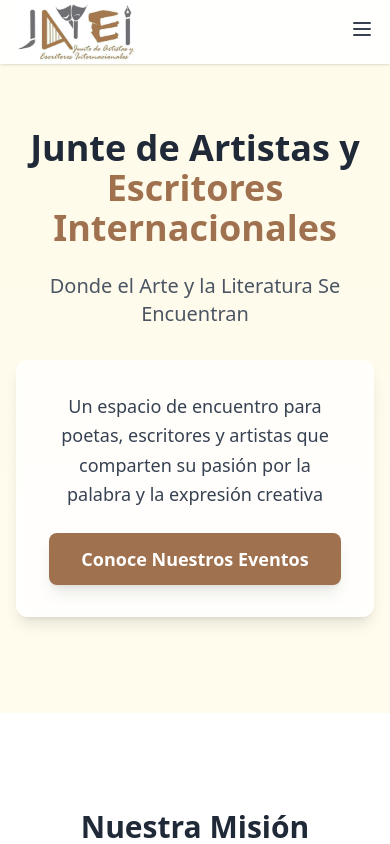
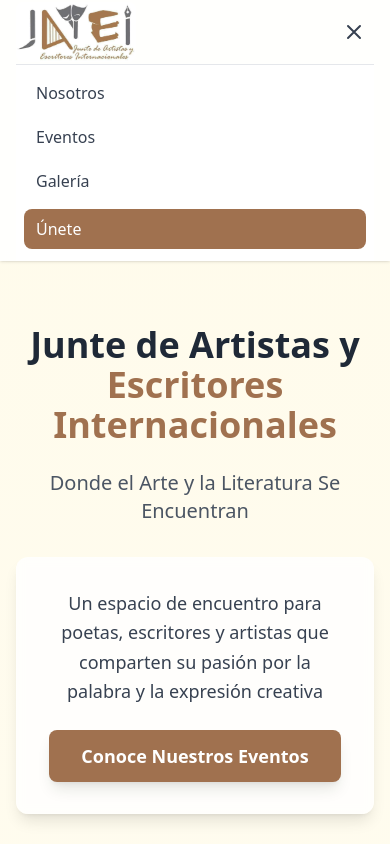
Before and after one commit to temiban013/jayei, a Next.js app: page / in a window 390 px wide. Both pictures are taken after a click on the button "Abrir menú de navegación". Shown: the top 844 px of the page. Built offline with nearby package versions, Linux system fonts and the light colour scheme.

Commit message:
But fix with the hamburger during mobile view

```diff
--- a/app/page.tsx
+++ b/app/page.tsx
@@ -1,9 +1,32 @@
 "use client";
-import React from "react";
+import React, { useState } from "react";
 import Image from "next/image";
 import PhotoGallery from "@/components/PhotoGallery";
 
 export default function Home() {
+  // State to manage mobile menu visibility
+  const [isMobileMenuOpen, setIsMobileMenuOpen] = useState(false);
+
+  // Function to toggle mobile menu
+  const toggleMobileMenu = () => {
+    setIsMobileMenuOpen(!isMobileMenuOpen);
+  };
+
+  // Function to close mobile menu when a nav link is clicked
+  const closeMobileMenu = () => {
+    setIsMobileMenuOpen(false);
+  };
+
+  // Function to handle smooth scrolling and menu closing
+  const handleNavClick = (elementId: string) => {
+    closeMobileMenu();
+    setTimeout(() => {
+      document
+        .getElementById(elementId)
+        ?.scrollIntoView({ behavior: "smooth" });
+    }, 100);
+  };
+
   return (
     <div className="min-h-screen bg-gradient-to-b from-amber-50 to-white">
       {/* Navigation */}
@@ -21,6 +44,8 @@ export default function Home() {
                 priority
               />
             </div>
+
+            {/* Desktop Navigation */}
             <div className="hidden md:flex space-x-8">
               <a
                 href="#nosotros"
@@ -47,25 +72,74 @@ export default function Home() {
                 Únete
               </a>
             </div>
+
             {/* Mobile menu button */}
             <div className="md:hidden">
-              <button className="text-gray-700 hover:text-cream-500">
+              <button
+                onClick={toggleMobileMenu}
+                className="text-gray-700 hover:text-cream-500 p-2 rounded-md transition-colors"
+                aria-label="Abrir menú de navegación"
+                aria-expanded={isMobileMenuOpen}
+              >
                 <svg
                   className="h-6 w-6"
                   fill="none"
                   viewBox="0 0 24 24"
                   stroke="currentColor"
                 >
+                  {isMobileMenuOpen ? (
+                    // X icon when menu is open
+                    <path
+                      strokeLinecap="round"
+                      strokeLinejoin="round"
+                      strokeWidth={2}
+                      d="M6 18L18 6M6 6l12 12"
+                    />
+                  ) : (
+                    // Hamburger icon when menu is closed
                     <path
                       strokeLinecap="round"
                       strokeLinejoin="round"
                       strokeWidth={2}
                       d="M4 6h16M4 12h16M4 18h16"
                     />
+                  )}
                 </svg>
               </button>
             </div>
           </div>
+
+          {/* Mobile Navigation Menu */}
+          {isMobileMenuOpen && (
+            <div className="md:hidden border-t border-gray-200 bg-white/95 backdrop-blur-sm">
+              <div className="px-2 pt-2 pb-3 space-y-1">
+                <button
+                  onClick={() => handleNavClick("nosotros")}
+                  className="block w-full text-left px-3 py-2 text-gray-700 hover:text-cream-900 hover:bg-amber-50 rounded-md font-medium transition-colors"
+                >
+                  Nosotros
+                </button>
+                <button
+                  onClick={() => handleNavClick("eventos")}
+                  className="block w-full text-left px-3 py-2 text-gray-700 hover:text-cream-900 hover:bg-amber-50 rounded-md font-medium transition-colors"
+                >
+                  Eventos
+                </button>
+                <button
+                  onClick={() => handleNavClick("galeria")}
+                  className="block w-full text-left px-3 py-2 text-gray-700 hover:text-cream-900 hover:bg-amber-50 rounded-md font-medium transition-colors"
+                >
+                  Galería
+                </button>
+                <button
+                  onClick={() => handleNavClick("unete")}
+                  className="block w-full text-left px-3 py-2 bg-cream-500 text-white hover:bg-amber-900 rounded-lg font-medium transition-colors mt-2"
+                >
+                  Únete
+                </button>
+              </div>
+            </div>
+          )}
         </div>
       </nav>
 
@@ -87,11 +161,7 @@ export default function Home() {
               </p>
               <button
                 className="mt-6 bg-cream-500 text-white px-8 py-3 rounded-lg text-lg font-semibold hover:bg-amber-900 transition-colors shadow-lg"
-                onClick={() => {
-                  document
-                    .getElementById("eventos")
-                    ?.scrollIntoView({ behavior: "smooth" });
-                }}
+                onClick={() => handleNavClick("eventos")}
               >
                 Conoce Nuestros Eventos
               </button>
```
Lines whose indentation alone changed are shown as unchanged.
